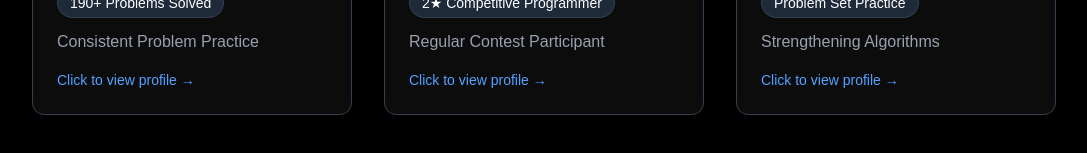
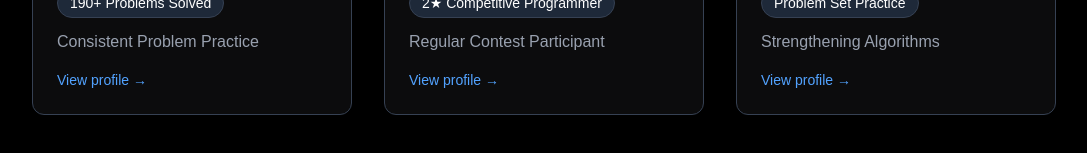
Before and after one commit to anishas0501-hub/portfolio, a Next.js app: page / in a window 1280 px wide. Shown: the part 2852-3005 px from the top of the page, without its empty margins (96-1183 px from the left). Built offline with nearby package versions, Linux system fonts and the light colour scheme.

Commit message:
Improve Problem Solving section UI with icons, hover effects, and unified card interactions

```diff
--- a/src/components/ProblemSolving.tsx
+++ b/src/components/ProblemSolving.tsx
@@ -43,8 +43,10 @@ export default function ProblemSolving() {
                   hover:shadow-lg
                   hover:border-white
                   cursor-pointer
+                  group
                 "
               >
+                {/* HEADER */}
                 <div className="flex items-center gap-3 mb-4">
                   {profile.icon.startsWith("/") ? (
                     <img
@@ -61,35 +63,26 @@ export default function ProblemSolving() {
                   </h3>
                 </div>
 
+                {/* BADGE */}
                 <div className="mb-3">
-                  <span
-                    className="
-                      inline-block
-                      px-3 py-1
-                      text-sm
-                      font-medium
-                      rounded-full
-                      bg-gray-800
-                      border border-gray-700
-                    "
-                  >
+                  <span className="inline-block px-3 py-1 text-sm font-medium rounded-full bg-gray-800 border border-gray-700">
                     {profile.stat}
                   </span>
                 </div>
 
+                {/* DESCRIPTION */}
                 <p className="text-gray-400 mb-4">
                   {profile.description}
                 </p>
 
-                {profile.link !== "#" && (
-                  <p className="text-blue-400 text-sm">
-                    Click to view profile →
-                  </p>
-                )}
+                {/* CTA */}
+                <p className="text-blue-400 text-sm group-hover:text-blue-300 transition">
+                  View profile →
+                </p>
               </div>
             );
 
-            return profile.link !== "#" ? (
+            return (
               <a
                 key={profile.platform}
                 href={profile.link}
@@ -99,8 +92,6 @@ export default function ProblemSolving() {
               >
                 {Card}
               </a>
-            ) : (
-              <div key={profile.platform}>{Card}</div>
             );
           })}
         </div>
```
